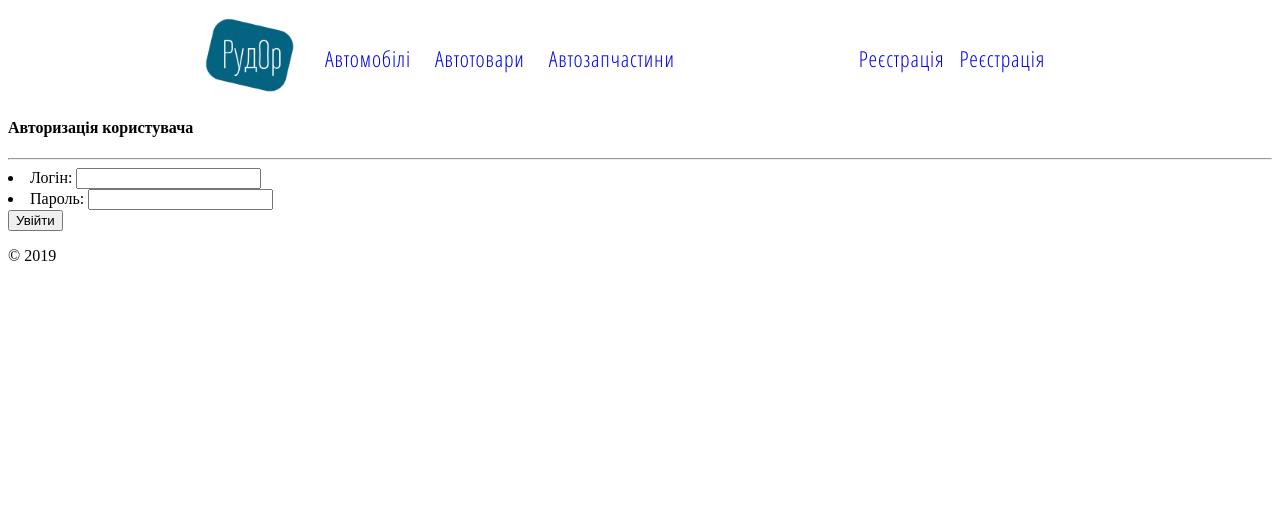
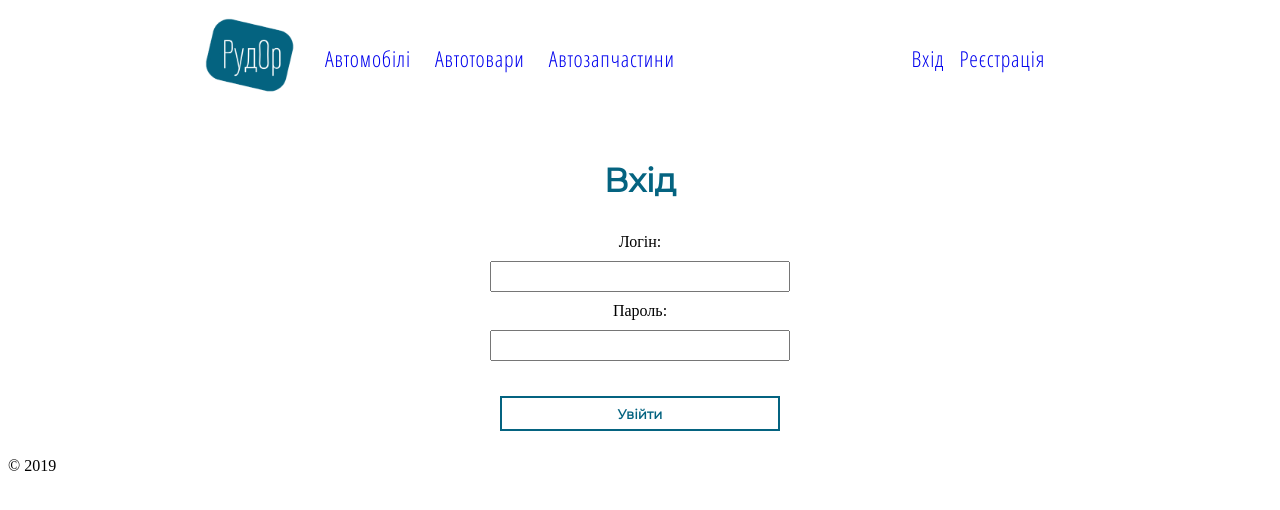
Before and after one commit to rudiq4/AutoRia, a Django app: page /login/ in a window 1280 px wide. Shown: the top 510 px of the page. Run offline with Django 3.2, Linux system fonts and the light colour scheme.

Commit message:
Log/Reg Fix

```diff
--- a/registration/views.py
+++ b/registration/views.py
@@ -9,7 +9,7 @@ User = get_user_model()
 
 
 class RegistrationView(View):
-    template = 'registration/Orest_reg.html'
+    template = 'registration/registration.html'
 
     def get(self, request, *args, **kwargs):
         form = RegistrationForm(request.POST or None)
--- a/templates/base/header.html
+++ b/templates/base/header.html
@@ -29,8 +29,8 @@
                 <a class="aa-product-img" href="{% url "user:account" request.user %}"><img src="{% static 'IMG/home/avatar.png' %}" alt="" class="header__registrarion__image"></a>
                 <a href="{% url "user:logout" %}" class="header__registration__login">Вихід</a>
             {% else %}
+                <a href="{% url "user:login" %}" class="header__registration__login">Вхід</a>
                 <a href="{% url "user:registration" %}" class="header__registration__login">Реєстрація</a>
-                <a href="{% url "user:login" %}" class="header__registration__login">Реєстрація</a>
             {% endif %}
         </div>
     </div>
--- a/templates/registration/login.html
+++ b/templates/registration/login.html
@@ -4,16 +4,17 @@
     Авторизація
 {% endblock %}
 {% block content %}
-    <div class="col-md-8 col-md-offset-2 custom-login-form">
-        <div class="aa-myaccount-login">
-            <h4 class="text-center">Авторизація користувача</h4>
-            <form action="" method="POST" class="aa-login-form">
-                {{ form.error }}
-                <hr>
-                {% csrf_token %}
-                {{ form.as_ul }}
-                <button type="submit" class="aa-browse-btn">Увійти</button>
+    <section class="registration">
+        <div class="wrapper">
+            <h1>Вхід</h1>
+            <form action="" method="POST" class="registration__form">
+                <div class="registration__form__inputs">
+                    {{ form.error }}
+                    {% csrf_token %}
+                    {{ form }}
+                    <button type="submit" class="registration__form__button">Увійти</button>
+                </div>
             </form>
         </div>
-    </div>
+    </section>
 {% endblock %}
```
Also changed, not shown: templates/registration/Orest_reg.html (deleted, +0 -21 lines), templates/registration/registration.html (+12 -10 lines).
